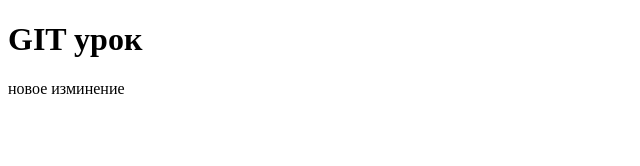
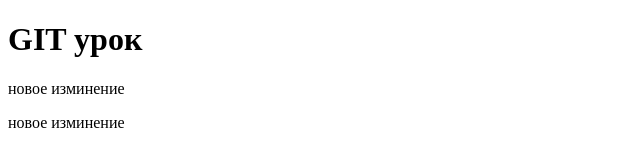
Before and after one commit to Omicrus/site, a plain HTML site: page index.html in a window 1280 px wide. Shown: the whole page, without its empty margins (0-640 px from the left). Drawn offline with Linux system fonts and the light colour scheme.

Commit message:
second commit

```diff
--- a/index.html
+++ b/index.html
@@ -7,5 +7,6 @@
 <body>
 	<h1>GIT урок </h1>
 	<p>новое изминение</p>
+	<p>новое изминение</p>
 </body>
 </html>
```
